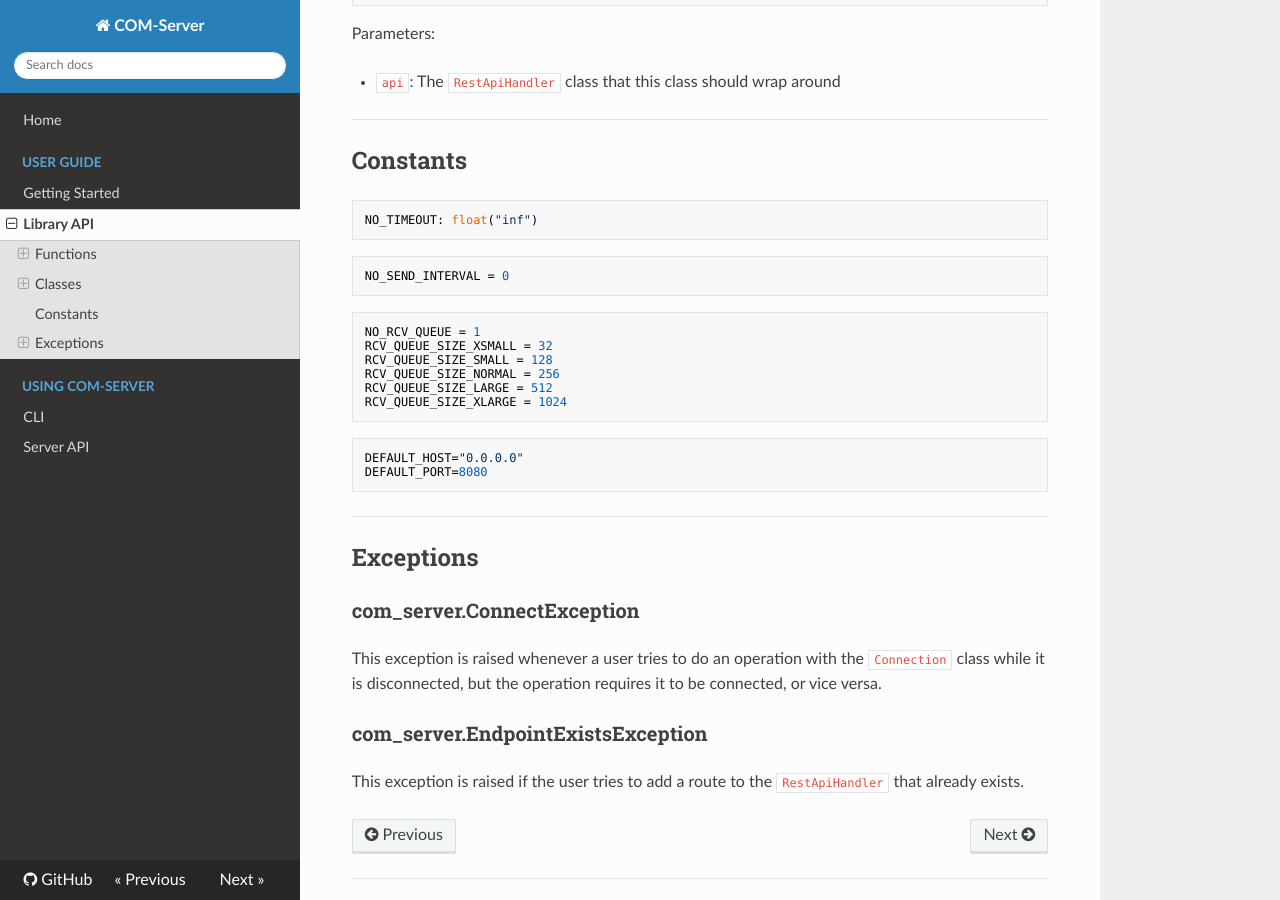
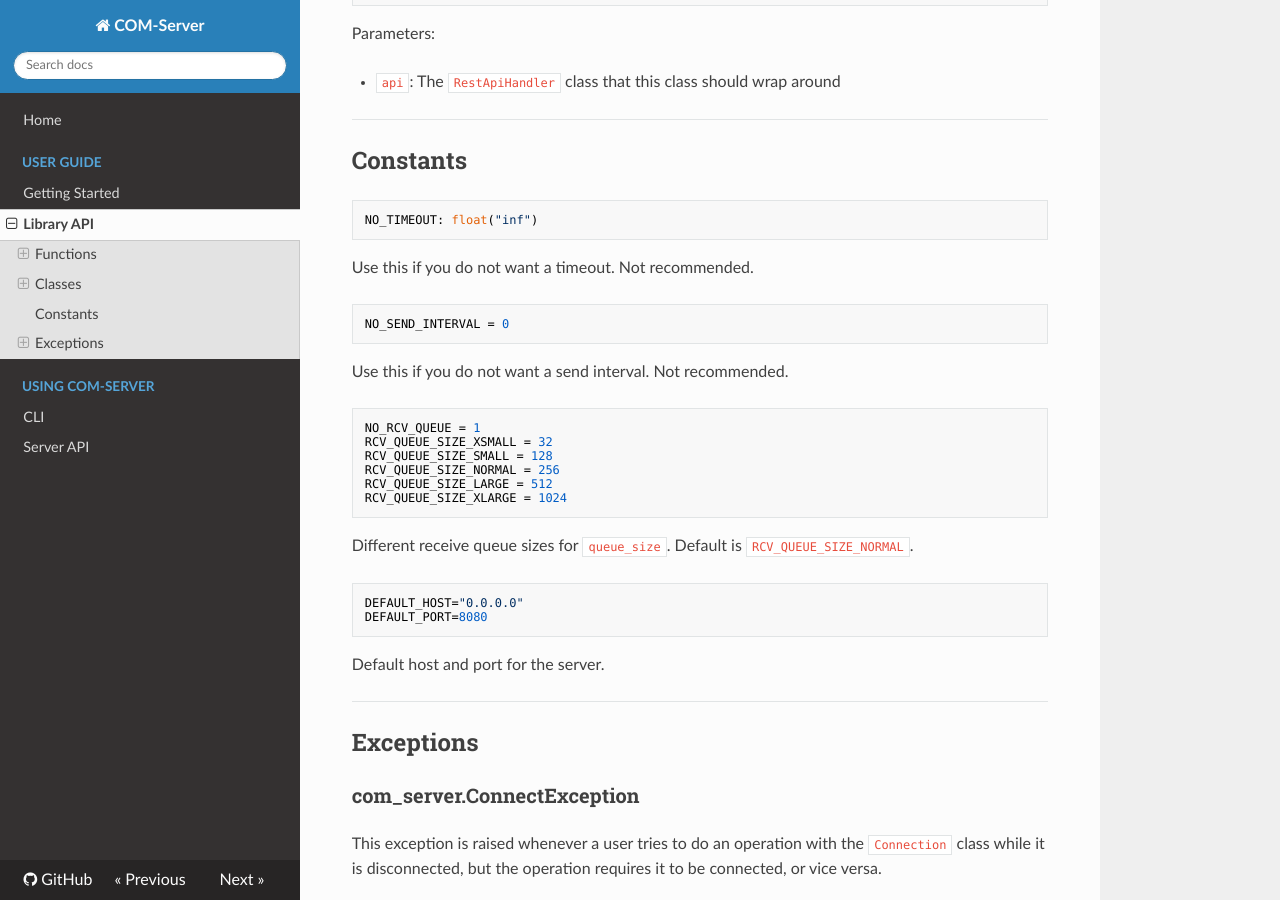
Before and after one commit to jonathanhliu21/COM-Server, an MkDocs documentation site: the page built from docs/guide/library-api.md, in a window 1280 px wide and 900 px high, scrolled down 20008 px. Built offline with MkDocs 1.6.1, drawn with Linux system fonts in a browser that asks for light colours; nearby versions of some CDN libraries.

Commit message:
add docs to constants

````diff
--- a/docs/guide/library-api.md
+++ b/docs/guide/library-api.md
@@ -857,9 +857,13 @@ Parameters:
 NO_TIMEOUT: float("inf")
 ```
 
+Use this if you do not want a timeout. Not recommended.
+
 ```py
 NO_SEND_INTERVAL = 0
 ```
+
+Use this if you do not want a send interval. Not recommended.
 
 ```py
 NO_RCV_QUEUE = 1
@@ -870,10 +874,14 @@ RCV_QUEUE_SIZE_LARGE = 512
 RCV_QUEUE_SIZE_XLARGE = 1024
 ```
 
+Different receive queue sizes for `queue_size`. Default is `RCV_QUEUE_SIZE_NORMAL`.
+
 ```py
 DEFAULT_HOST="0.0.0.0"
 DEFAULT_PORT=8080
 ```
+
+Default host and port for the server.
 
 ---
 
````
